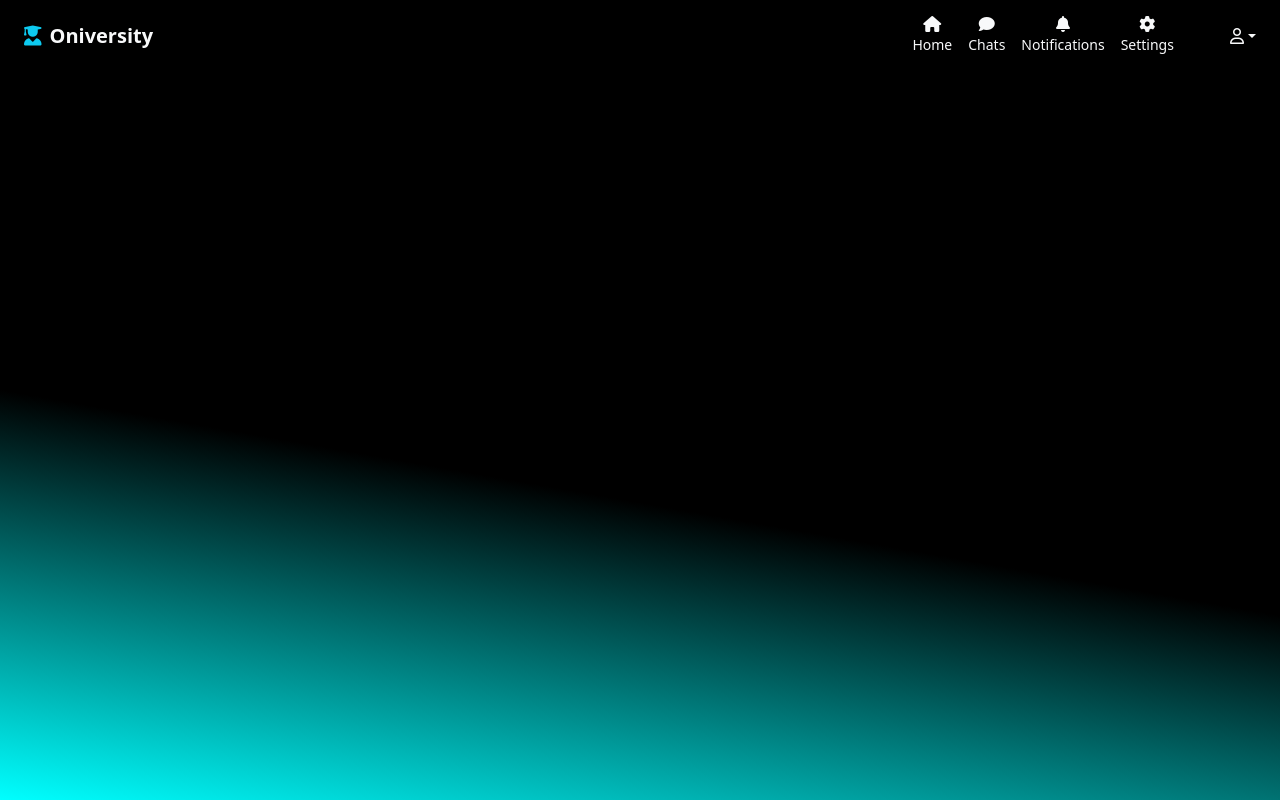
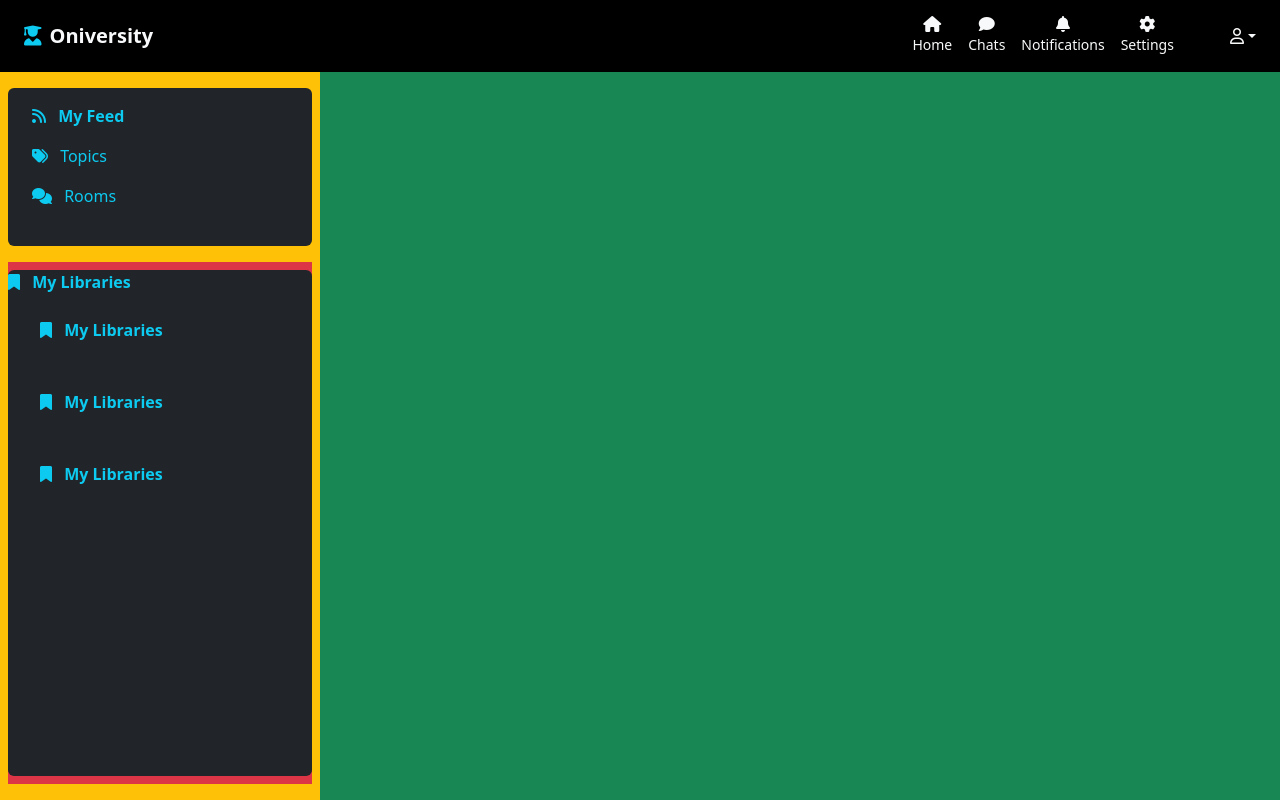
Before and after one commit to markosthabit/ITI-SocialMedia-Angular, an Angular app: page / in a window 1280 px wide. Built offline with nearby package versions, Linux system fonts and the light colour scheme.

Commit message:
💄 feat(sidebar): Add sidebar to the layout > 💩 needs improvement: bottom sidebar overflows!

```diff
--- a/src/app/app.css
+++ b/src/app/app.css
@@ -0,0 +1,5 @@
+html, body {
+  height: 100%;
+  margin: 0;
+  padding: 0;
+}
--- a/src/app/app.html
+++ b/src/app/app.html
@@ -1,4 +1,9 @@
-<div class="row container-fluid vh-100 p-0 m-0" style="  background: linear-gradient(190deg, black 60%, cyan);
-">
-    <app-header></app-header>
-</div>
+<div class="container-fluid vh-100 p-0 m-0 d-flex flex-column"
+    style="background: linear-gradient(190deg, black 60%, cyan);">
+    <div class="row m-0">
+        <app-header class="col"></app-header>
+    </div>
+    <div class="row bg-success m-0 h-100">
+        <!-- <div class="col-md-3 bg-warning"> jo</div> -->
+        <app-sidebar class="bg-warning col-12 col-md-3"></app-sidebar>
+    </div>
--- a/src/app/app.ts
+++ b/src/app/app.ts
@@ -1,10 +1,11 @@
 import { Component } from '@angular/core';
 import { RouterOutlet } from '@angular/router';
 import { HeaderComponent } from "./components/header/header.component";
+import { SidebarComponent } from "./components/sidebar/sidebar.component";
 
 @Component({
   selector: 'app-root',
-  imports: [RouterOutlet, HeaderComponent],
+  imports: [RouterOutlet, HeaderComponent, SidebarComponent],
   templateUrl: './app.html',
   styleUrl: './app.css'
 })
--- /dev/null
+++ b/src/app/components/sidebar/sidebar.component.html
@@ -0,0 +1,58 @@
+<aside class="container-fluid py-2 h-100  text-light">
+  <div class="row h-100">
+    <div class="col p-2 ">
+      <!-- Top Section -->
+      <div class="row h-25">
+        <div class="mb-3 p-2 rounded bg-dark">
+          <ul class="nav nav-pills flex-column mb-auto">
+            <li class="nav-item">
+              <a href="#" class="nav-link text-info fw-bold text-truncate">
+                <i class="fa-solid fa-rss me-2"></i> My Feed
+              </a>
+            </li>
+            <li>
+              <a href="#" class="nav-link text-info text-truncate">
+                <i class="fa-solid fa-tags me-2"></i> Topics
+              </a>
+            </li>
+            <li>
+              <a href="#" class="nav-link text-info text-truncate">
+                <i class="fa-solid fa-comments me-2"></i> Rooms
+              </a>
+            </li>
+          </ul>
+        </div>
+      </div>
+      <!-- Bottom Section -->
+      <div class="row h-75">
+        <div class="col px-0 py-2  bg-danger">
+          <div class="rounded bg-dark h-100">
+            <a href="#" class=" nav-link text-info fw-bold text-truncate">
+              <i class="fa-solid fa-bookmark me-2"></i> My Libraries
+            </a>
+            <ul class="nav nav-pills flex-column mb-auto">
+              <li class=" col-12 nav-item">
+                <a href="#" class="m-3 nav-link text-info fw-bold text-truncate">
+                  <i class="fa-solid fa-bookmark me-2"></i> My Libraries
+                </a>
+              </li>
+              <li class=" col-12 nav-item">
+                <a href="#" class="m-3 nav-link text-info fw-bold text-truncate">
+                  <i class="fa-solid fa-bookmark me-2"></i> My Libraries
+                </a>
+              </li>
+              <li class=" col-12 nav-item">
+                <a href="#" class="m-3 nav-link text-info fw-bold text-truncate">
+                  <i class="fa-solid fa-bookmark me-2"></i> My Libraries
+                </a>
+              </li>
+
+
+
+            </ul>
+          </div>
+        </div>
+      </div>
+    </div>
+  </div>
+</aside>
--- /dev/null
+++ b/src/app/components/sidebar/sidebar.component.ts
@@ -0,0 +1,15 @@
+import { Component, OnInit } from '@angular/core';
+
+@Component({
+  selector: 'app-sidebar',
+  templateUrl: './sidebar.component.html',
+  styleUrls: ['./sidebar.component.css']
+})
+export class SidebarComponent implements OnInit {
+
+  constructor() { }
+
+  ngOnInit() {
+  }
+
+}
```
Also changed, not shown: src/app/components/sidebar/sidebar.component.css (added), 1 other file (tests, documents, lock files or other folders).
